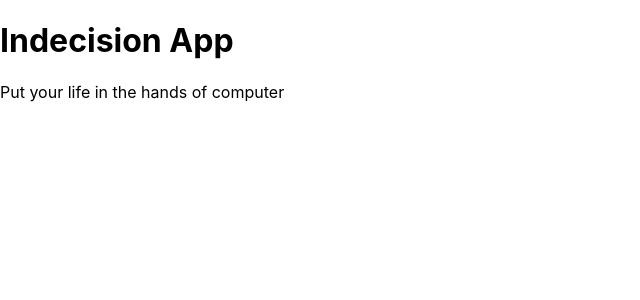
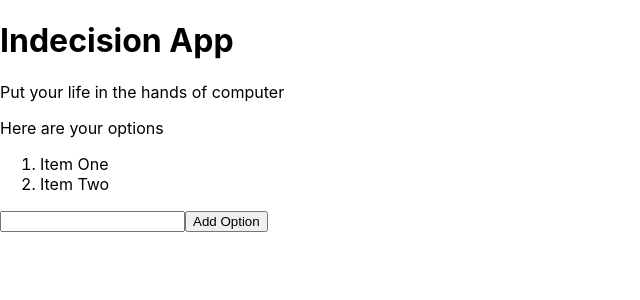
Before and after one commit to davidobi/decisionMakingApp, a React (Create React App) app in the folder decisionmaker/: page / in a window 1280 px wide. Shown: the top 300 px of the page, without its empty margins (0-640 px from the left). Built offline with nearby package versions, Linux system fonts and the light colour scheme.

Commit message:
add input and itenary statement to display options

```diff
--- a/decisionmaker/src/App.js
+++ b/decisionmaker/src/App.js
@@ -3,12 +3,29 @@ import './App.css';
 function App() {
    const app = {
     title: 'Indecision App',
-    subtitle: 'Put your life in the hands of  computer'
+    subtitle: 'Put your life in the hands of  computer',
+    options: ['One', 'Two']
+  };
+
+  const onFormSubmitHandler = (e) => {
+    e.preventDefault();
+    console.log('form submitted')
   }
+
+
   return (
   <div>
     <h1>{app.title}</h1>
-    <p>{app.subtitle}</p>
+    {app.subtitle && <p>{app.subtitle}</p> }
+    <p>{app.options.length > 0 ? 'Here are your options': 'No options'}</p>
+    <ol>
+      <li>Item One</li>
+      <li>Item Two</li>
+    </ol>
+    <form onSubmit={onFormSubmitHandler}>
+      <input type="text" name='option' />
+      <button>Add Option</button>
+    </form>
   </div>
   );
 }
```
